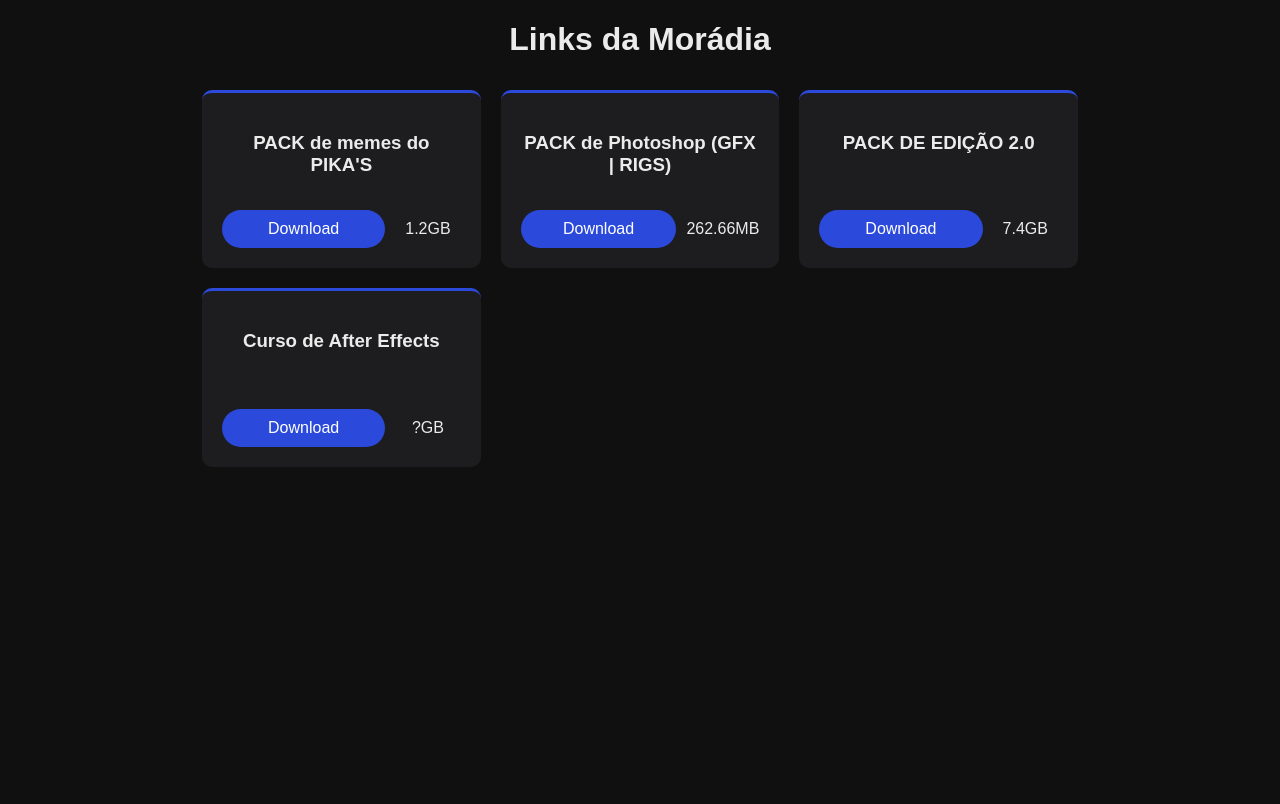
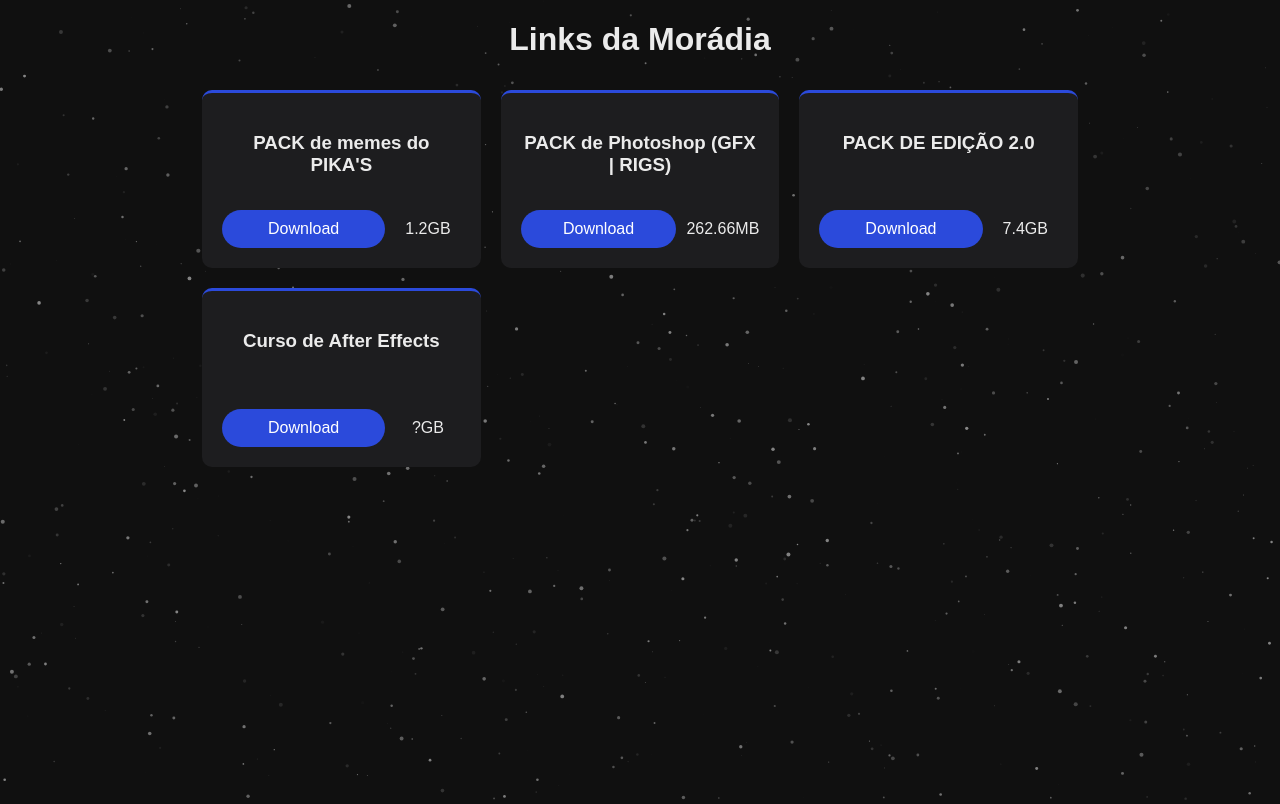
Before and after one commit to pedroperegrinaa/site-moradia, a plain HTML site: page index.html in a window 1280 px wide. Drawn offline with Linux system fonts and the light colour scheme.

Commit message:
add particlesjs effects

```diff
--- /dev/null
+++ b/assets/particles.json
@@ -0,0 +1,110 @@
+{
+    "particles": {
+        "number": {
+            "value": 600,
+            "density": {
+                "enable": true,
+                "value_area": 780
+            }
+        },
+        "color": {
+            "value": "#ffffff"
+        },
+        "shape": {
+            "type": "circle",
+            "stroke": {
+                "width": 0,
+                "color": "#000000"
+            },
+            "polygon": {
+                "nb_sides": 5
+            },
+            "image": {
+                "src": "img/github.svg",
+                "width": 100,
+                "height": 100
+            }
+        },
+        "opacity": {
+            "value": 1,
+            "random": true,
+            "anim": {
+                "enable": false,
+                "speed": 0.1,
+                "opacity_min": 0,
+                "sync": false
+            }
+        },
+        "size": {
+            "value": 2,
+            "random": true,
+            "anim": {
+                "enable": true,
+                "speed": 5,
+                "size_min": 0,
+                "sync": false
+            }
+        },
+        "line_linked": {
+            "enable": false,
+            "distance": 150,
+            "color": "#ffffff",
+            "opacity": 0.4,
+            "width": 1
+        },
+        "move": {
+            "enable": true,
+            "speed": 0.00001,
+            "direction": "none",
+            "random": true,
+            "straight": false,
+            "out_mode": "out",
+            "bounce": false,
+            "attract": {
+                "enable": false,
+                "rotateX": 600,
+                "rotateY": 600
+            }
+        }
+    },
+    "interactivity": {
+        "detect_on": "canvas",
+        "events": {
+            "onhover": {
+                "enable": false,
+                "mode": "repulse"
+            },
+            "onclick": {
+                "enable": false,
+                "mode": "bubble"
+            },
+            "resize": true
+        },
+        "modes": {
+            "grab": {
+                "distance": 400,
+                "line_linked": {
+                    "opacity": 1
+                }
+            },
+            "bubble": {
+                "distance": 250,
+                "size": 0,
+                "duration": 2,
+                "opacity": 0,
+                "speed": 3
+            },
+            "repulse": {
+                "distance": 400,
+                "duration": 0.4
+            },
+            "push": {
+                "particles_nb": 4
+            },
+            "remove": {
+                "particles_nb": 2
+            }
+        }
+    },
+    "retina_detect": true
+}
--- a/index.html
+++ b/index.html
@@ -6,9 +6,16 @@
     <meta http-equiv="X-UA-Compatible" content="IE=edge">
     <meta name="viewport" content="width=device-width, initial-scale=1.0">
     <link rel="stylesheet" href="styles/style.css">
+    <link rel="stylesheet" href="styles/particles.css">
     <title>Morádia</title>
     <link rel="shortcut icon" href="assets/icon-moradia.png" type="image/x-icon">
+    <script src="scripts/particles.min.js"></script>
 </head>
+<div class="tenta-aqui">
+    <div id="particles-js">
+    </div>
+</div>
+<script src="scripts/particles.js"></script>
 
 <body>
     <h1>Links da Morádia</h1>
--- /dev/null
+++ b/scripts/particles.js
@@ -0,0 +1,3 @@
+particlesJS.load('particles-js', './assets/particles.json', function() {
+    console.log('callback - particles.js config loaded');
+});
--- /dev/null
+++ b/styles/particles.css
@@ -0,0 +1,17 @@
+#particles-js {
+    width: 100%;
+    height: 100%;
+    position: absolute;
+    z-index: 0;
+    opacity: 0.5;
+    /* text-align: center; */
+}
+
+@keyframes fadein {
+    from {
+        opacity: 0.0;
+    }
+    to {
+        opacity: 1;
+    }
+}
--- a/styles/style.css
+++ b/styles/style.css
@@ -27,6 +27,8 @@
 }
 
 .card {
+  position: relative;
+  z-index: 10;
   border-top: 3px solid #2b4adb;
   background-color: #1d1d1f;
   /* box-shadow: 0px 20px 20px rgb(221, 221, 221); */
```
Also changed, not shown: scripts/particles.min.js (added).
